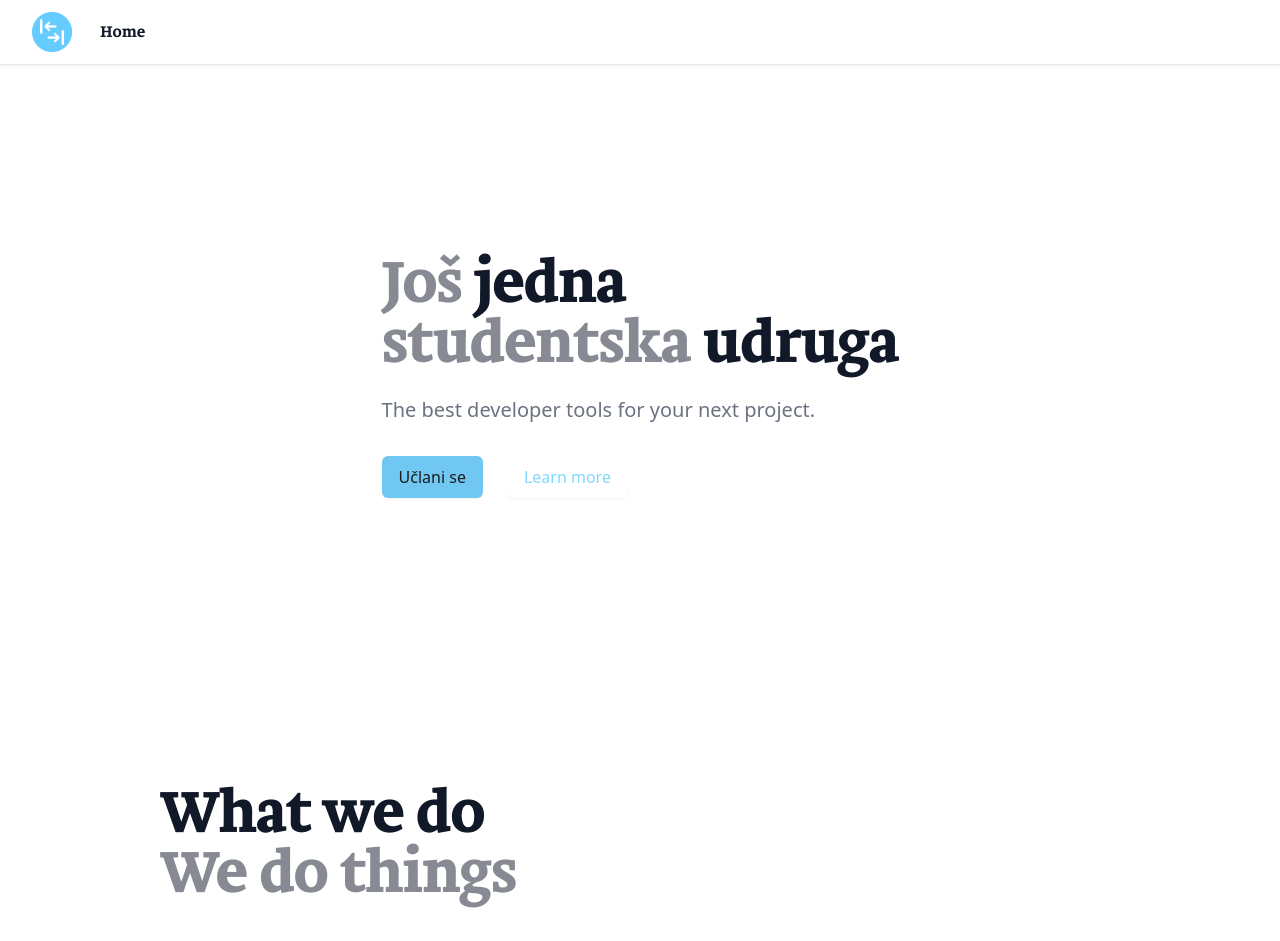
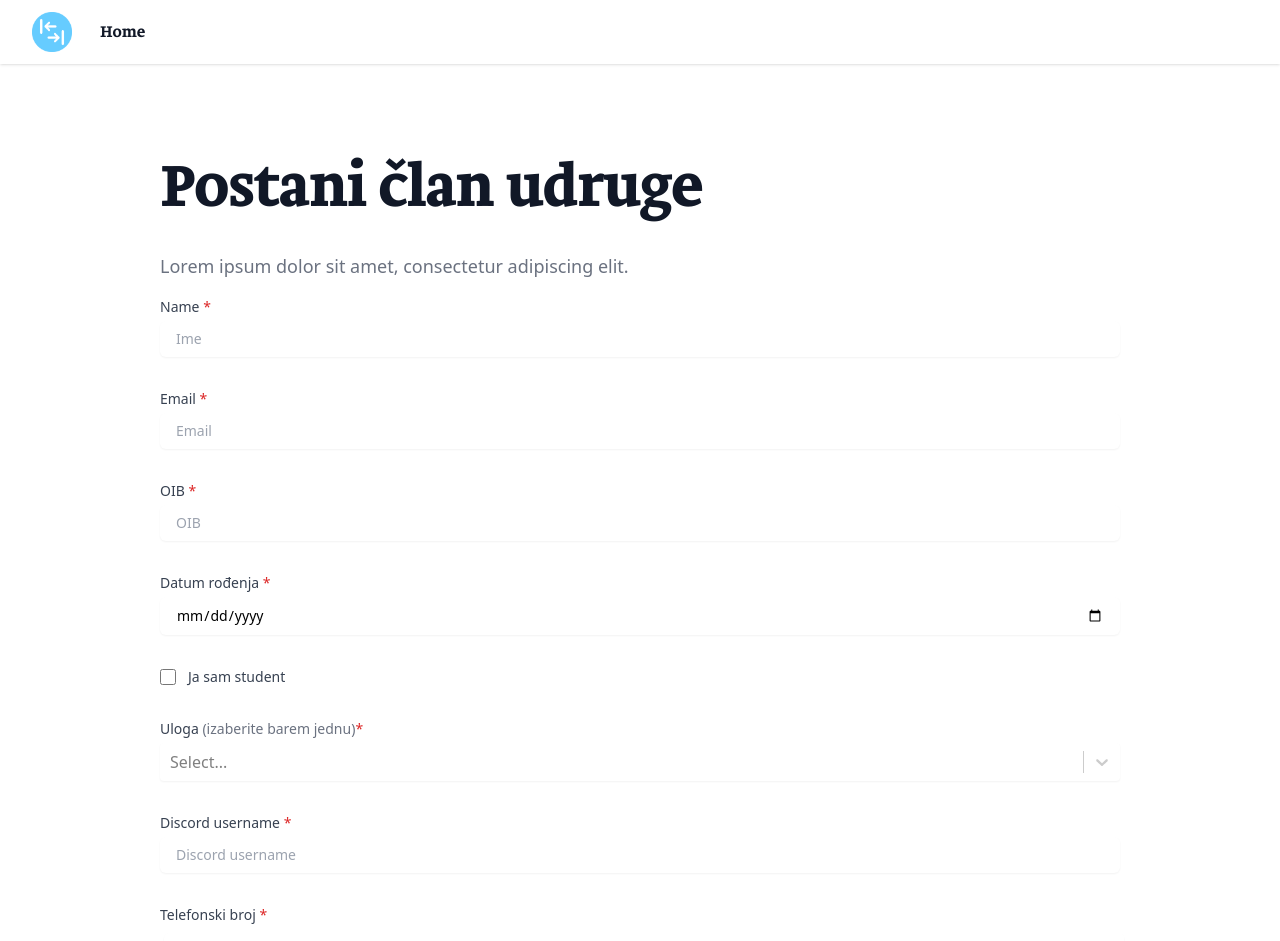
Before and after one commit to souprogram/sou-program-web, a React (Vite) app in the folder frontend/: page /join in a window 1280 px wide. Shown: the top 941 px of the page. Built offline with nearby package versions, Linux system fonts and the light colour scheme.

Commit message:
added router & JoinPage

```diff
--- a/frontend/package.json
+++ b/frontend/package.json
@@ -17,6 +17,8 @@
     "react-dom": "^18.3.1",
     "react-hook-form": "^7.52.2",
     "react-phone-number-input": "^3.4.5",
+    "react-router": "^6.26.1",
+    "react-router-dom": "^6.26.1",
     "react-select": "^5.8.0",
     "tailwind-merge": "^2.5.2",
     "zod": "^3.23.8"
--- a/frontend/src/App.tsx
+++ b/frontend/src/App.tsx
@@ -1,13 +1,7 @@
 import { useEffect, useState } from 'react';
+import SplashScreen from './components/SplashScreen';
 import Footer from './components/Footer';
-import NavBar from './components/NavBar';
-import SectionHero from './components/SectionHero';
-import SectionJoin from './components/SectionJoin';
-import SectionRobotics from './components/SectionRobotics';
-import SectionWhatWeDo from './components/SectionWhatWeDo';
-import SectionSponsors from './components/SectionSponsors';
-import SplashScreen from './components/SplashScreen';
-import SectionCompetitions from './components/SectionCompetitions';
+import { MainRouter } from './router';
 
 function App() {
   const [animate, setAnimate] = useState(false);
@@ -33,13 +27,7 @@ function App() {
   return (
     <div className={`relative min-h-screen ${animate && 'overflow-hidden'}`}>
       {animate && <SplashScreen />}
-      <NavBar />
-      <SectionHero />
-      <SectionWhatWeDo />
-      <SectionRobotics />
-      <SectionCompetitions />
-      <SectionSponsors />
-      <SectionJoin />
+      <MainRouter />
       <Footer />
     </div>
   );
--- a/frontend/src/components/NavBar.tsx
+++ b/frontend/src/components/NavBar.tsx
@@ -1,3 +1,4 @@
+import { Link } from 'react-router-dom';
 import spLogo from '/sp-logo.png';
 
 export default function NavBar() {
@@ -14,12 +15,12 @@ export default function NavBar() {
               />
             </div>
             <div className="hidden sm:-my-px sm:ml-6 sm:flex sm:space-x-8">
-              <a
-                href="#"
+              <Link
+                to="/"
                 className="inline-flex items-center border-b-2 border-transparent px-1 pt-1 font-brioni font-medium leading-5 text-gray-900 transition duration-150 ease-in-out focus:border-primary-700 focus:outline-none"
               >
                 Home
-              </a>
+              </Link>
             </div>
           </div>
         </div>
--- a/frontend/src/components/SectionHero.tsx
+++ b/frontend/src/components/SectionHero.tsx
@@ -1,3 +1,5 @@
+import { Link } from 'react-router-dom';
+
 export default function SectionHero() {
   return (
     <section className="relative flex flex-col items-center justify-center gap-4 py-16 md:py-32 lg:py-48">
@@ -14,12 +16,12 @@ export default function SectionHero() {
           The best developer tools for your next project.
         </p>
         <div className="mt-8 flex flex-col gap-4 sm:flex-row sm:gap-6">
-          <a
-            href="#"
+          <Link
+            to="/join"
             className="inline-flex items-center rounded-md border border-transparent bg-primary-600 px-4 py-2 text-base font-medium text-black shadow-sm duration-300 hover:bg-primary-500 focus:outline-none focus:ring-2 focus:ring-primary-500 focus:ring-offset-2"
           >
             Učlani se
-          </a>
+          </Link>
           <a
             href="#"
             className="hover:bg-primary-50 inline-flex items-center rounded-md border border-transparent bg-white px-4 py-2 text-base font-medium text-primary-500 shadow-sm duration-300 focus:outline-none focus:ring-2 focus:ring-primary-500 focus:ring-offset-2"
--- /dev/null
+++ b/frontend/src/pages/HomePage.tsx
@@ -0,0 +1,21 @@
+import SectionHero from '../components/SectionHero';
+import SectionRobotics from '../components/SectionRobotics';
+import SectionWhatWeDo from '../components/SectionWhatWeDo';
+import SectionSponsors from '../components/SectionSponsors';
+import SectionCompetitions from '../components/SectionCompetitions';
+import NavBar from '../components/NavBar';
+
+function HomePage() {
+  return (
+    <>
+      <NavBar />
+      <SectionHero />
+      <SectionWhatWeDo />
+      <SectionRobotics />
+      <SectionCompetitions />
+      <SectionSponsors />
+    </>
+  );
+}
+
+export default HomePage;
--- /dev/null
+++ b/frontend/src/pages/JoinPage.tsx
@@ -0,0 +1,11 @@
+import NavBar from '../components/NavBar';
+import SectionJoin from '../components/SectionJoin';
+
+export default function JoinPage() {
+  return (
+    <>
+      <NavBar />
+      <SectionJoin />
+    </>
+  );
+}
--- /dev/null
+++ b/frontend/src/router/index.tsx
@@ -0,0 +1,14 @@
+import { RouterProvider, createBrowserRouter } from 'react-router-dom';
+import HomePage from '../pages/HomePage';
+import JoinPage from '../pages/JoinPage';
+
+export const MainRouter = () => {
+  return (
+    <RouterProvider
+      router={createBrowserRouter([
+        { path: '/', element: <HomePage /> },
+        { path: '/join', element: <JoinPage /> },
+      ])}
+    />
+  );
+};
```
Also changed, not shown: 1 other file (tests, documents, lock files or other folders).
